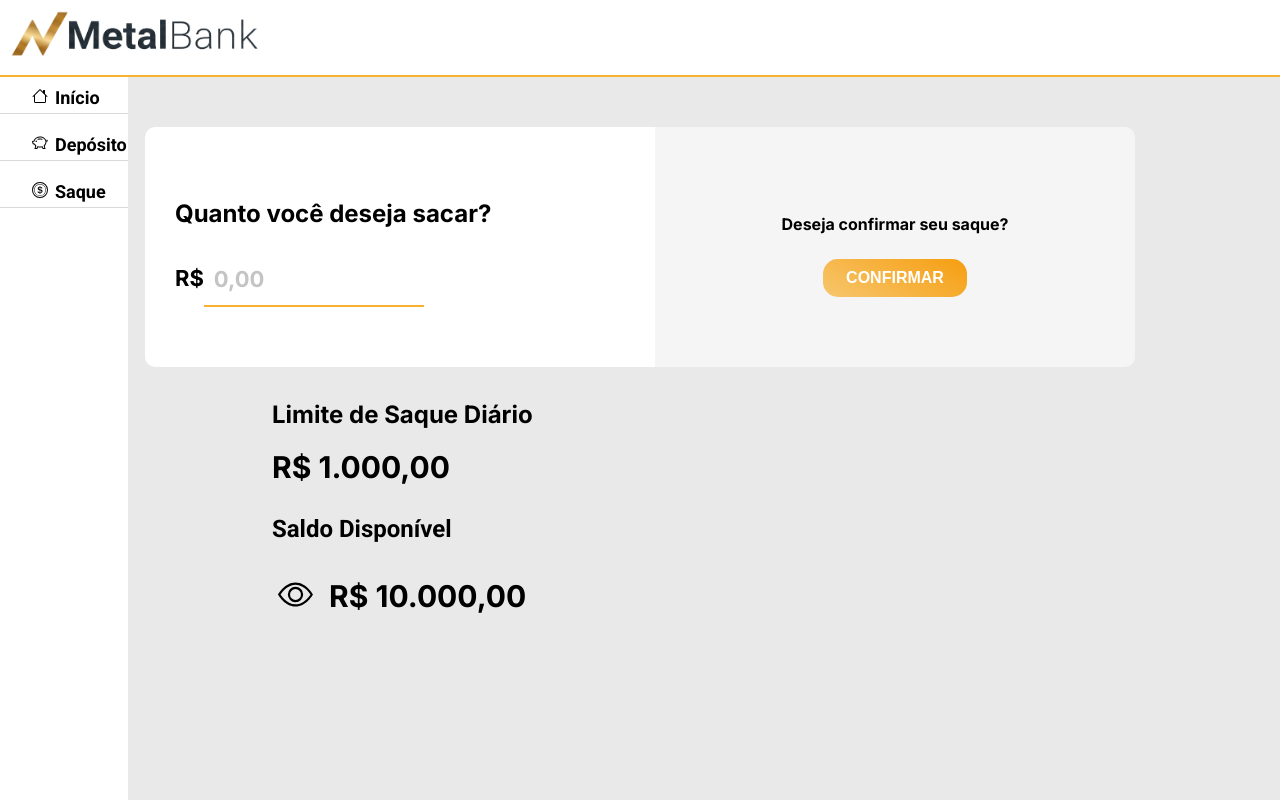
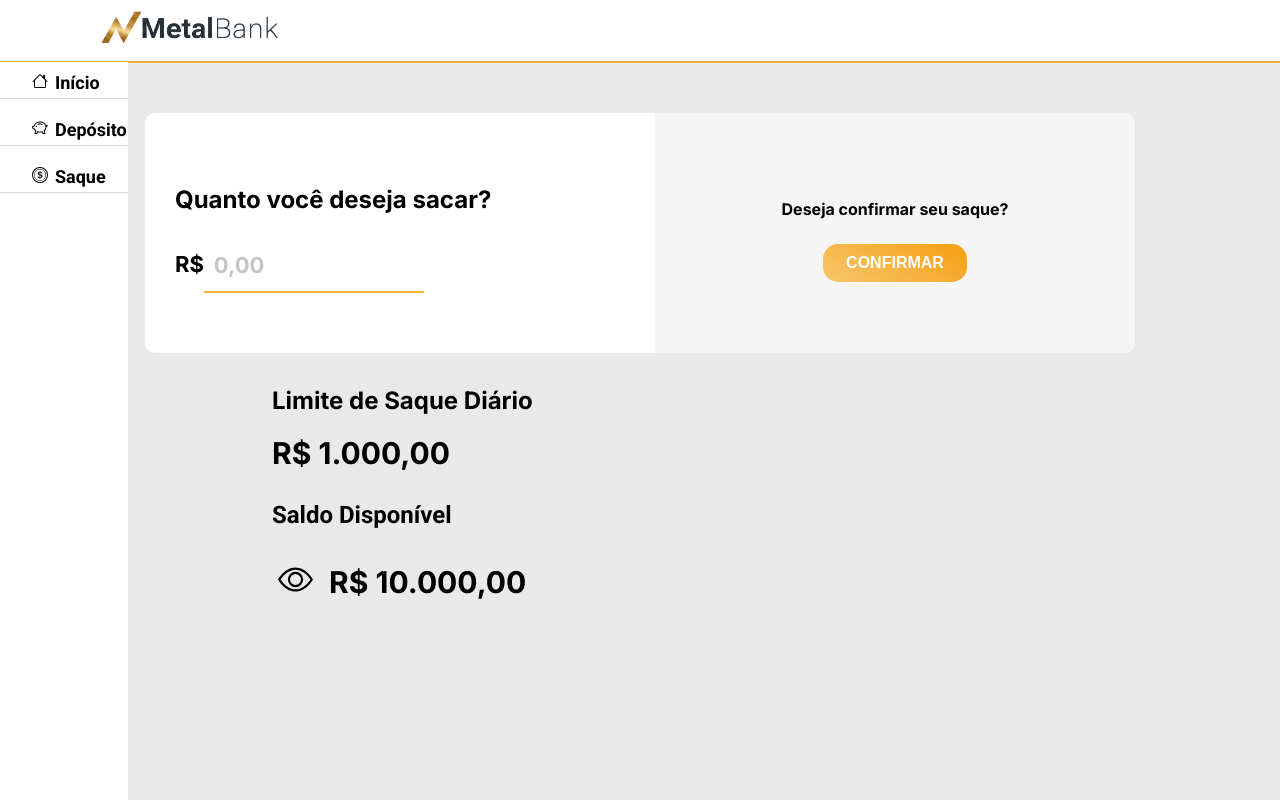
Before and after one commit to jggnoatto/SISTEMA-BANCO, a React (Create React App) app in the folder frontend/: page /saque in a window 1280 px wide. Built offline with nearby package versions, Linux system fonts and the light colour scheme.

Commit message:
REACT E CSS
- Ajuste no Header

```diff
--- a/frontend/src/Componentes/Header/Logo/logo.css
+++ b/frontend/src/Componentes/Header/Logo/logo.css
@@ -1,3 +1,3 @@
 .logo img{
-    width: 250px;
+    width: 180px;
 }
--- a/frontend/src/Componentes/Header/header.css
+++ b/frontend/src/Componentes/Header/header.css
@@ -1,5 +1,5 @@
 header {
     background-color: #FFFFFF;
-    padding: 10px;
+    padding: 10px 100px;
     border-bottom: 2px solid #F8B230;
 }
--- a/frontend/src/Componentes/SideBar/sideBar.css
+++ b/frontend/src/Componentes/SideBar/sideBar.css
@@ -3,7 +3,7 @@
     width: 10%;
     height: 100vh;
     position: fixed;
-    top:4.8rem;
+    top:3.9rem;
 }
 
 .side-bar ul{
```
